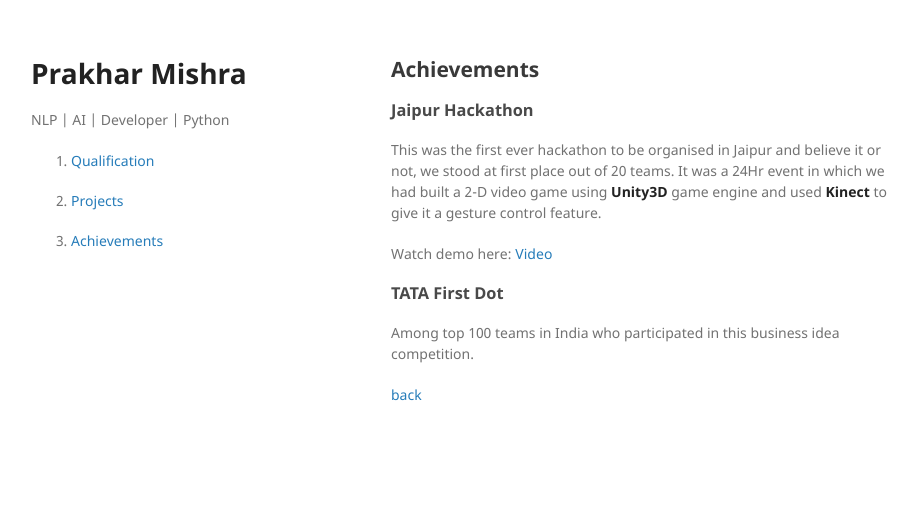
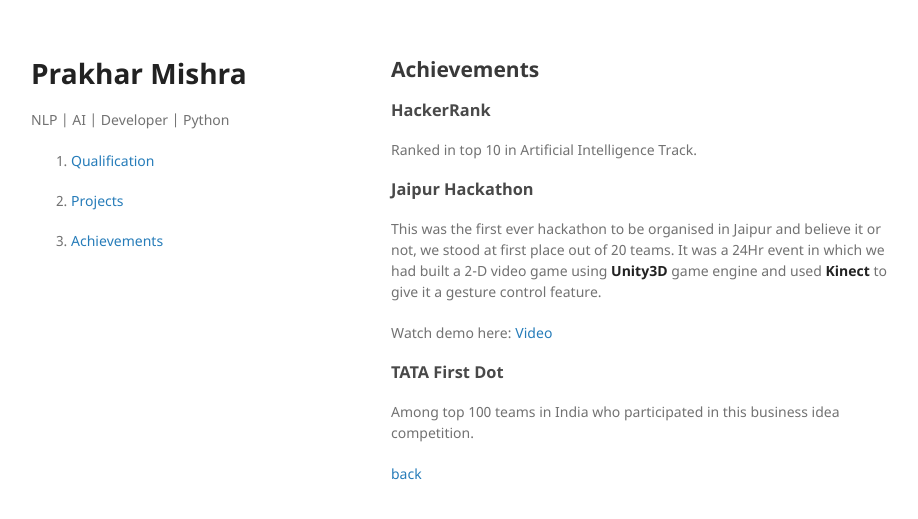
Before and after one commit to prakhar21/profile, a Jekyll site: the page built from achievements.md, in a window 1280 px wide. Shown: the top 519 px of the page, without its empty margins (179-1097 px from the left). Built offline with Jekyll 4.4.1, drawn with Linux system fonts in a browser that asks for light colours; our own code applies the rules of GitHub Pages for plain Markdown files.

Commit message:
achievement

```diff
--- a/achievements.md
+++ b/achievements.md
@@ -3,6 +3,11 @@ layout: default
 ---
 
 ## Achievements
+
+### [](#header-3)HackerRank
+
+Ranked in top 10 in Artificial Intelligence Track.
+
 
 ### [](#header-3)Jaipur Hackathon
 
```
